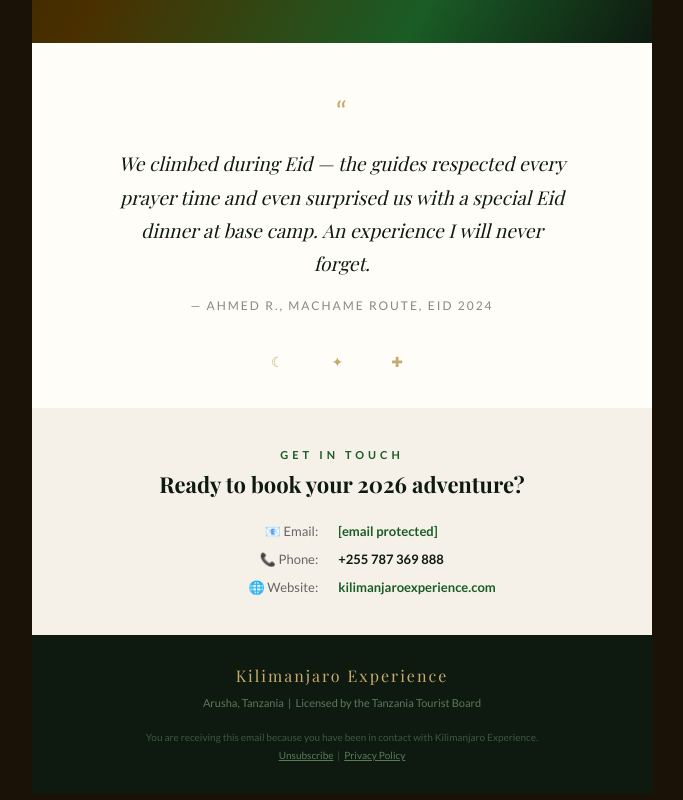
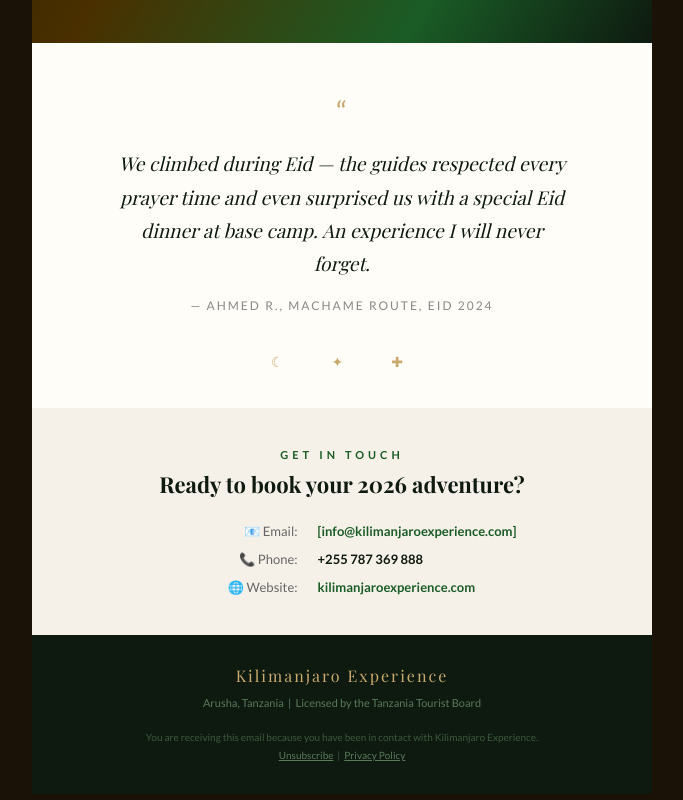
Before and after one commit to wizzymax/dke, a plain HTML site: page index.html in a window 1280 px wide. Shown: the part 2751-3551 px from the top of the page, without its empty margins (298-981 px from the left). Drawn offline with nearby package versions, Linux system fonts and the light colour scheme; a web font is replaced by a local one.

Commit message:
Update index.html

```diff
--- a/index.html
+++ b/index.html
@@ -428,7 +428,7 @@
           <tr>
             <td width="130" style="padding:0 10px 12px 0; text-align:right; font-family:'Lato',Arial,sans-serif; font-size:13px; color:#666;">&#128231; Email:</td>
             <td style="padding:0 0 12px 10px; text-align:left; font-family:'Lato',Arial,sans-serif; font-size:13px; color:#0e1a10; font-weight:700;">
-              <a href="/cdn-cgi/l/email-protection#82ebece4edc2e9ebeeebefe3ece8e3f0ede7faf2e7f0ebe7ece1e7ace1edef" style="color:#1a5c26; text-decoration:none;"><span class="__cf_email__" data-cfemail="fc95929a93bc97959095919d92969d8e9399848c998e9599929f99d29f9391">[email&#160;protected]</span></a>
+              <a href="info@kilimanjaroexperience.com" style="color:#1a5c26; text-decoration:none;"><span class="__cf_email__" data-cfemail="fc95929a93bc97959095919d92969d8e9399848c998e9599929f99d29f9391">[info@kilimanjaroexperience.com]</span></a>
             </td>
           </tr>
           <tr>
```
